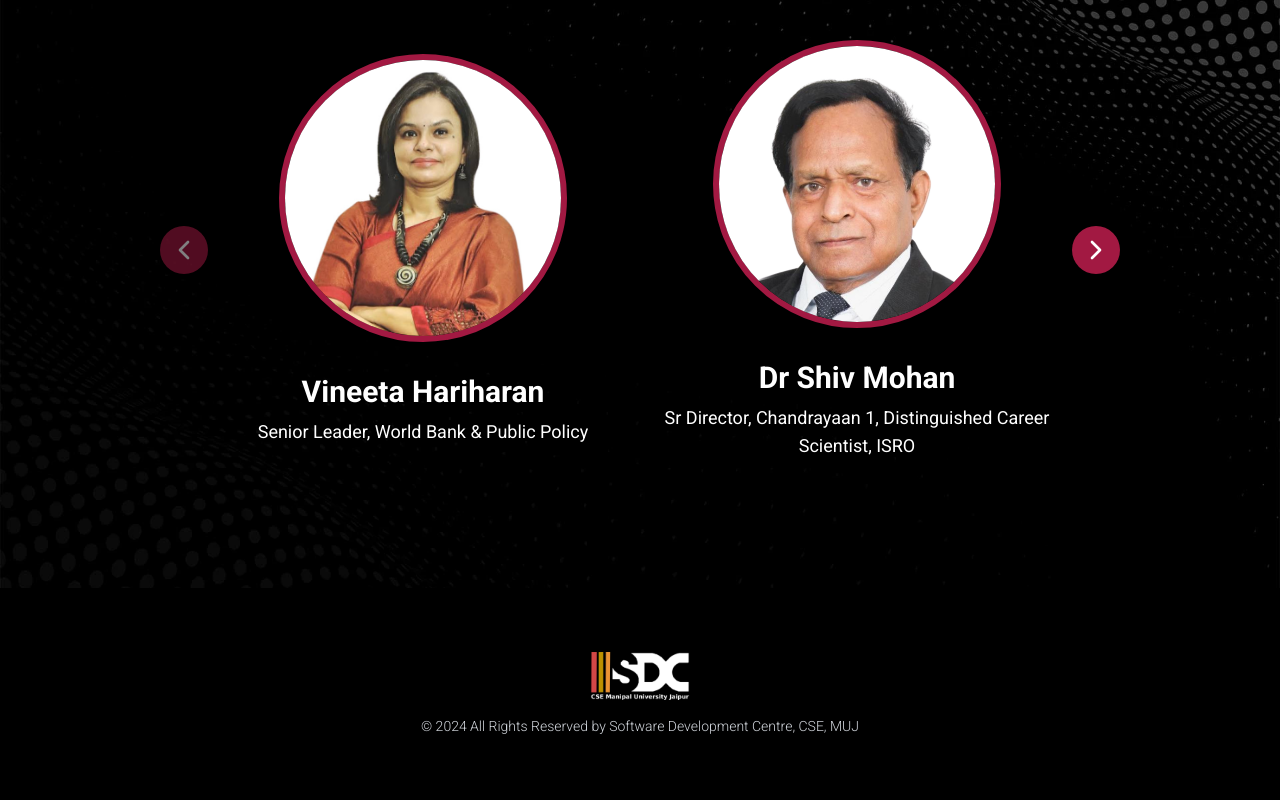
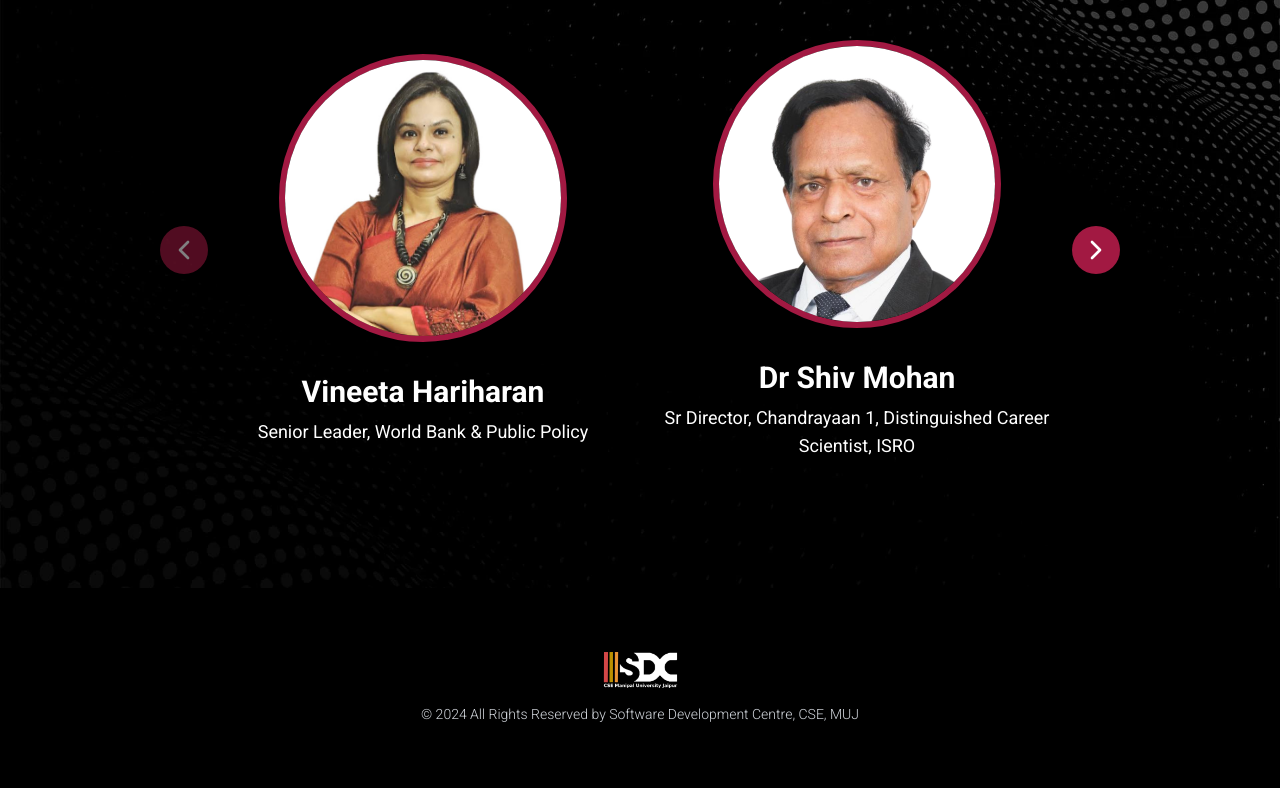
Before and after one commit to kapoor035/ICBHST, a Next.js app: page / in a window 1280 px wide. Shown: the part 1828-2628 px from the top of the page. Built offline with nearby package versions, Linux system fonts and the light colour scheme; a web font is replaced by a local one.

Commit message:
logo update

```diff
--- a/components/Footer.tsx
+++ b/components/Footer.tsx
@@ -5,7 +5,7 @@ const Footer = () => {
   return (
     <footer className='flex flex-col justify-center items-center gap-4 bg-black text-white text-center p-16'>
       <div>
-        <Image src={'/images/logo/sdc-logo-white.png'} alt="CirCon'24" width={100} height={50} />
+        <Image src={'/images/logo/sdc-logo-white.png'} alt="CirCon'24" width={75} height={50} />
       </div>
       <div className=''>
         <p className='text-sm text-gray-300 font-light'>&copy; 2024 All Rights Reserved by Software Development Centre, CSE, MUJ</p>
```
